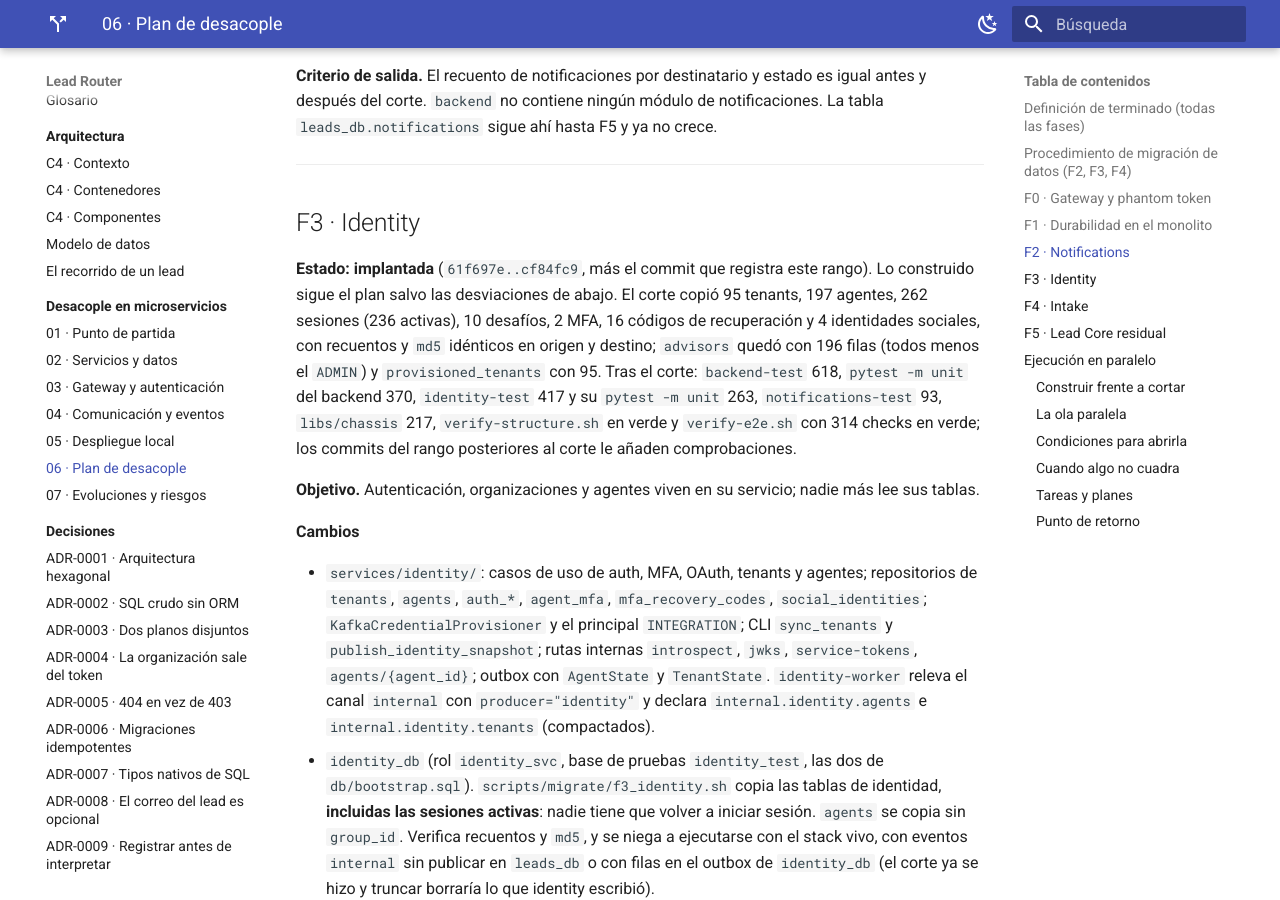
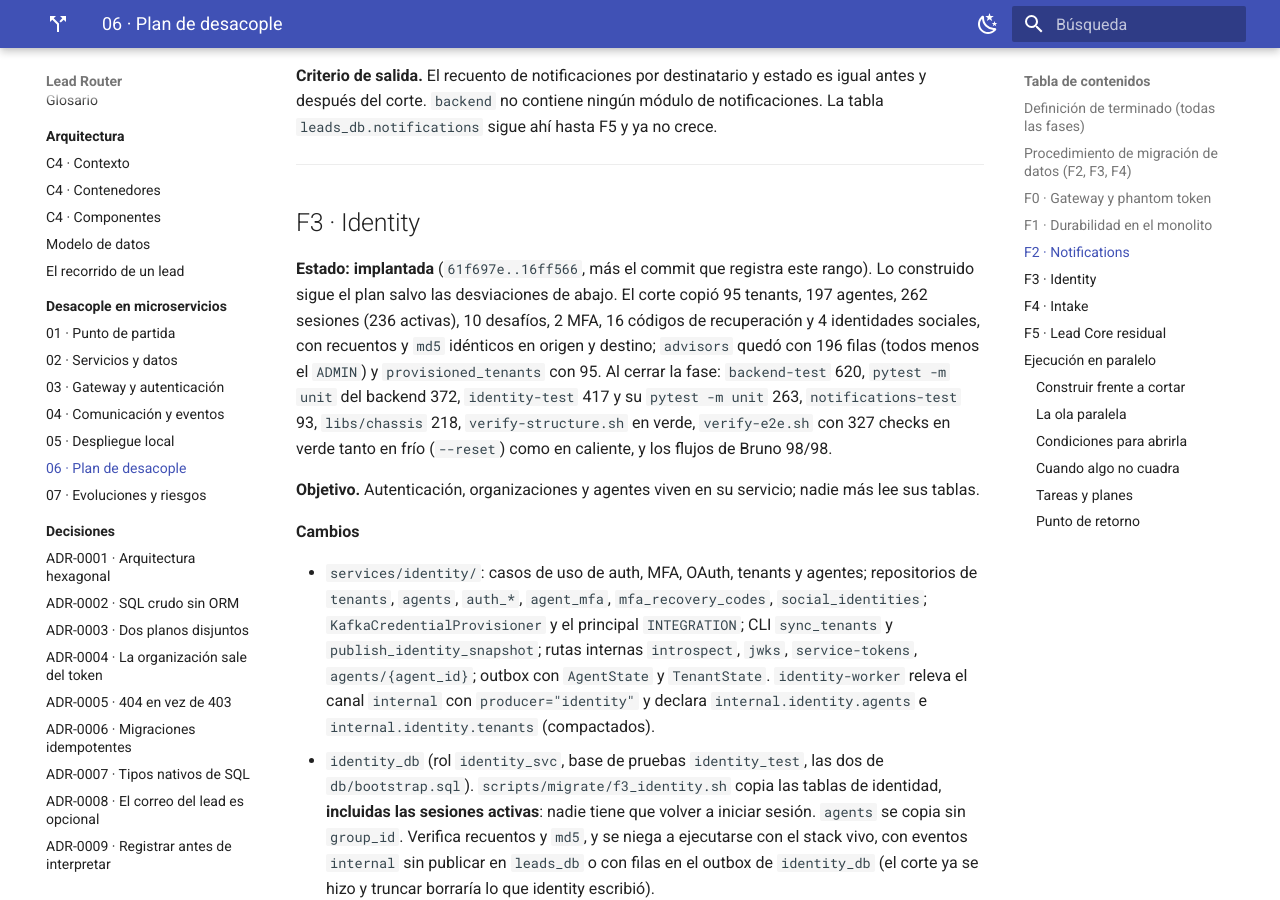
Before and after one commit to MDCIrony/leads-hexa, an MkDocs documentation site: the page built from docs/content/microservices/06-plan-de-desacople.md, in a window 1280 px wide and 900 px high, scrolled down 6721 px. Built offline with MkDocs 1.6.1 and Material for MkDocs 9.7.7, drawn with Linux system fonts in a browser that asks for light colours.

Commit message:
docs(microservices): record the F3 commit range

```diff
--- a/docs/content/microservices/06-plan-de-desacople.md
+++ b/docs/content/microservices/06-plan-de-desacople.md
@@ -246,14 +246,14 @@ después del corte. `backend` no contiene ningún módulo de notificaciones. La
 
 ## F3 · Identity
 
-**Estado: implantada** (`61f697e..cf84fc9`, más el commit que registra este rango). Lo construido
+**Estado: implantada** (`61f697e..16ff566`, más el commit que registra este rango). Lo construido
 sigue el plan salvo las desviaciones de abajo. El corte copió 95 tenants, 197 agentes, 262 sesiones
 (236 activas), 10 desafíos, 2 MFA, 16 códigos de recuperación y 4 identidades sociales, con recuentos
 y `md5` idénticos en origen y destino; `advisors` quedó con 196 filas (todos menos el `ADMIN`) y
-`provisioned_tenants` con 95. Tras el corte: `backend-test` 618, `pytest -m unit` del backend 370,
-`identity-test` 417 y su `pytest -m unit` 263, `notifications-test` 93, `libs/chassis` 217,
-`verify-structure.sh` en verde y `verify-e2e.sh` con 314 checks en verde; los commits del rango
-posteriores al corte le añaden comprobaciones.
+`provisioned_tenants` con 95. Al cerrar la fase: `backend-test` 620, `pytest -m unit` del backend 372,
+`identity-test` 417 y su `pytest -m unit` 263, `notifications-test` 93, `libs/chassis` 218,
+`verify-structure.sh` en verde, `verify-e2e.sh` con 327 checks en verde tanto en frío (`--reset`) como
+en caliente, y los flujos de Bruno 98/98.
 
 **Objetivo.** Autenticación, organizaciones y agentes viven en su servicio; nadie más lee sus tablas.
 
```
